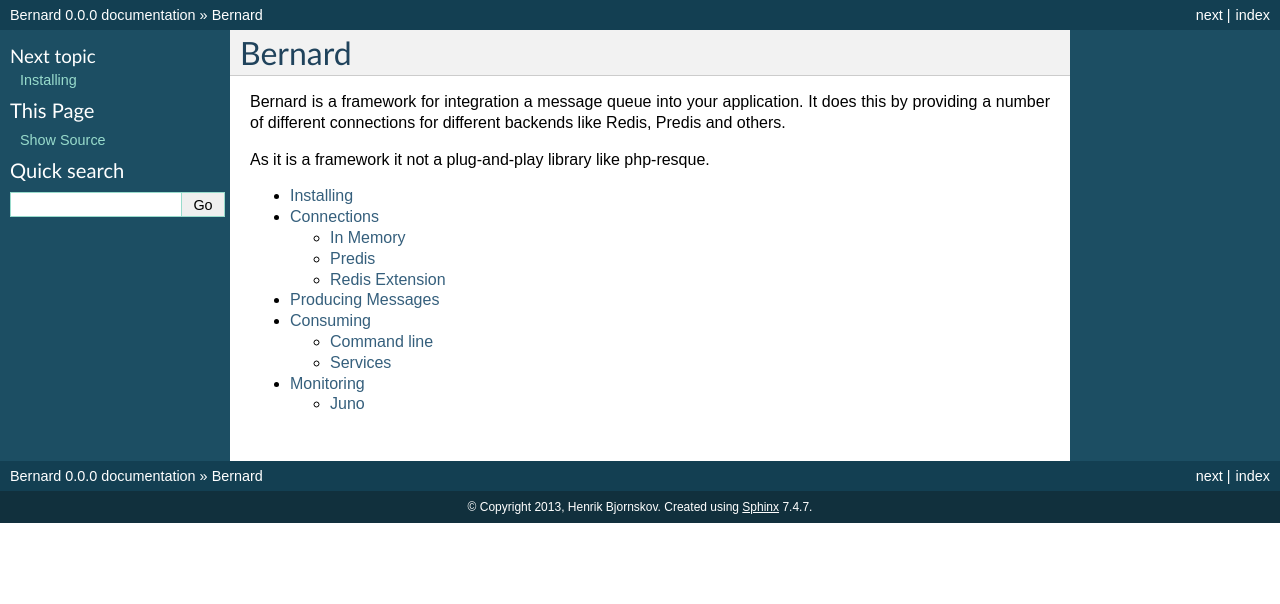
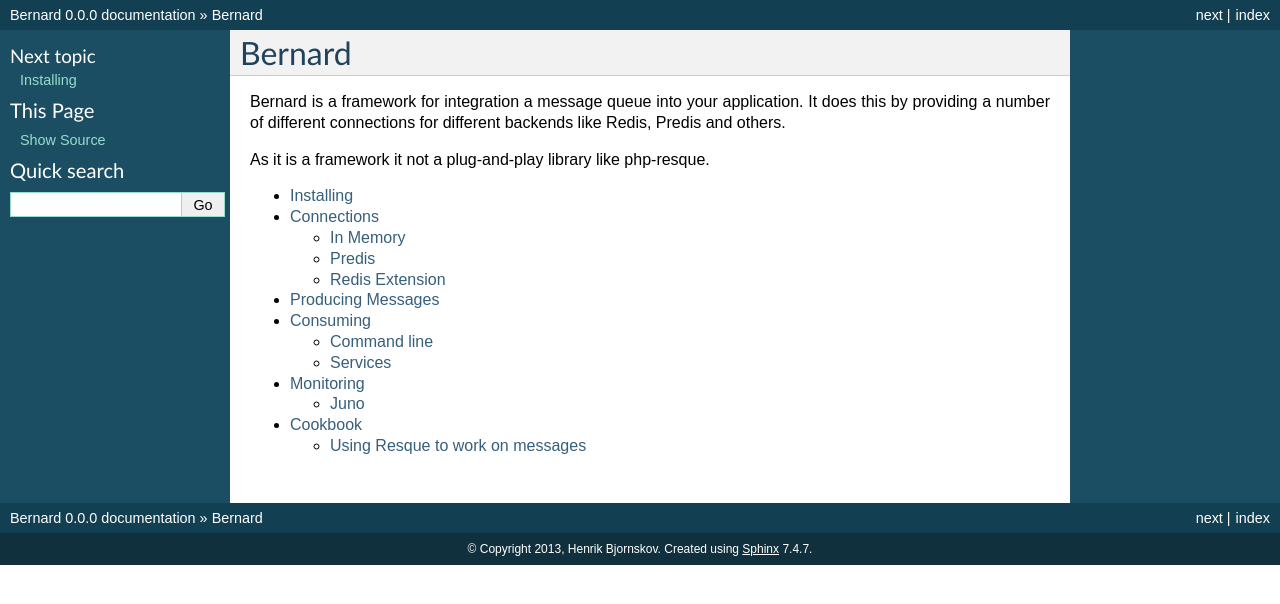
Before and after one commit to bernardphp/bernard, a Sphinx documentation site: the page built from doc/index.rst, in a window 1280 px wide. Shown: the top 604 px of the page. Built offline with Sphinx 7.4.7, drawn with Linux system fonts in a browser that asks for light colours.

Commit message:
add cookbook

```diff
--- /dev/null
+++ b/doc/cookbook.rst
@@ -0,0 +1,9 @@
+Cookbook
+========
+
+Here you find a collection of useful snippet and examples.
+
+Using Resque to work on messages
+--------------------------------
+
+Todo. But possible!
--- a/doc/index.rst
+++ b/doc/index.rst
@@ -15,3 +15,4 @@
     producing
     consuming
     monitoring
+    cookbook
```
